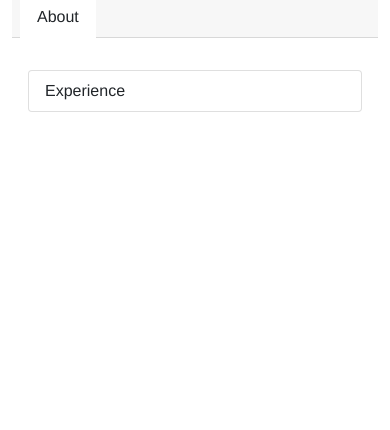
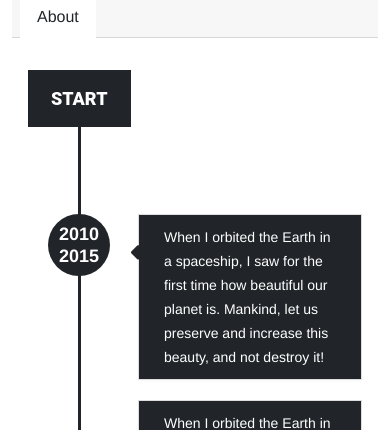
Before and after one commit to Hama99o/my-cv, a Vue app: page / in a window 390 px wide. Both pictures are taken after a click on the tab "Experience and Skill". Shown: the part 409-839 px from the top of the page. Built offline with nearby package versions, Linux system fonts and the light colour scheme.

Commit message:
exp updated

```diff
--- a/src/components/Experience.vue
+++ b/src/components/Experience.vue
@@ -1,7 +1,29 @@
 <template>
   <div>
     <b-list-group>
-      <b-list-group-item>Experience</b-list-group-item>
+      <section id="conference-timeline">
+       <div class="timeline-start" :class="bgnightmodeClass()">Start</div>
+       <div class="conference-center-line" :class="bgnightmodeClass()"></div>
+       <div class="conference-timeline-content">
+         <div class="timeline-article">
+           <div class="content-left-container">
+             <div class="content-left" :class="textAndBgSameClass()">
+               <p :class="textClass()">When I orbited the Earth in a spaceship, I saw for the first time how beautiful our planet is. Mankind, let us preserve and increase this beauty, and not destroy it! <span class="article-number">01</span></p>
+             </div>
+           </div>
+           <div class="content-right-container">
+             <div class="content-right" :class="textAndBgSameClass()">
+               <p :class="textClass()">When I orbited the Earth in a spaceship, I saw for the first time how beautiful our planet is. <span class="article-number">02</span></p>
+             </div>
+           </div>
+           <div class="meta-date" :class="bgnightmodeClass()">
+             <span class="date">2010</span>
+             <span class="month">2015</span>
+           </div>
+         </div>
+       </div>
+       <div class="timeline-end" :class="bgnightmodeClass()">Continue</div>
+      </section>
     </b-list-group>
   </div>
 </template>
@@ -10,10 +32,193 @@
 
 export default {
   name: 'Experience',
+  props: ['nightmode'],
   methods: {
+    bgnightmodeClass () {
+      return this.nightmode ? 'bg-white  text-dark' : 'bg-dark text-white'
+    },
+    textAndBgClass () {
+      return this.nightmode ? 'bg-white text-white' : 'bg-dark text-dark'
+    },
+    textClass () {
+      return this.nightmode ? 'text-dark' : 'text-white'
+    },
+    textAndBgSameClass () {
+      return this.nightmode ? 'bg-white text-white' : 'bg-dark text-dark'
+    }
   }
 }
 </script>
 
-<style scoped>
+<style scoped lang="css">
+/*===== Vertical Timeline =====*/
+#conference-timeline {
+  position: relative;
+  max-width: 920px;
+  width: 100%;
+  margin: 0 auto;
+}
+#conference-timeline .timeline-start,
+#conference-timeline .timeline-end {
+  display: table;
+  font-family: "Roboto", sans-serif;
+  font-size: 18px;
+  font-weight: 900;
+  text-transform: uppercase;
+  padding: 15px 23px;
+  max-width: 5%;
+  width: 100%;
+  text-align: center;
+  margin: 0 auto;
+}
+#conference-timeline .conference-center-line {
+  position: absolute;
+  width: 3px;
+  height: 100%;
+  top: 0;
+  left: 50%;
+  margin-left: -2px;
+  z-index: -1;
+}
+#conference-timeline .conference-timeline-content {
+  padding-top: 67px;
+  padding-bottom: 67px;
+}
+.timeline-article {
+  width: 100%;
+  height: 100%;
+  position: relative;
+  overflow: hidden;
+  margin: 20px 0;
+}
+.timeline-article .content-left-container,
+.timeline-article .content-right-container {
+  max-width: 44%;
+  width: 100%;
+}
+.timeline-article .timeline-author {
+  display: block;
+  font-weight: 400;
+  font-size: 14px;
+  line-height: 24px;
+  text-align: right;
+}
+.timeline-article .content-left,
+.timeline-article .content-right {
+  position: relative;
+  width: auto;
+  border: 1px solid #ddd;
+  box-shadow: 0 1px 3px rgba(0,0,0,.03);
+  padding: 27px 25px;
+}
+.timeline-article p {
+  margin: 0 0 0 60px;
+  padding: 0;
+  font-weight: 400;
+  font-size: 14px;
+  line-height: 24px;
+  position: relative;
+}
+.timeline-article p span.article-number {
+  position: absolute;
+  font-weight: 300;
+  font-size: 44px;
+  top: 10px;
+  left: -60px;
+}
+.timeline-article .content-left-container {
+  float: left;
+}
+.timeline-article .content-right-container {
+  float: right;
+}
+.timeline-article .content-left:before,
+.timeline-article .content-right:before{
+  position: absolute;
+  top: 20px;
+  font-size: 23px;
+  font-family: "FontAwesome";
+}
+.timeline-article .content-left:before {
+  content: "\f0da";
+  right: -8px;
+}
+.timeline-article .content-right:before {
+  content: "\f0d9";
+  left: -8px;
+}
+.timeline-article .meta-date {
+  position: absolute;
+  top: 0;
+  left: 50%;
+  width: 62px;
+  height: 62px;
+  margin-left: -31px;
+  border-radius: 100%;
+}
+.timeline-article .meta-date .date,
+.timeline-article .meta-date .month {
+  display: block;
+  text-align: center;
+  font-weight: 900;
+}
+.timeline-article .meta-date .date {
+  font-size: 18px;
+  line-height: 40px;
+}
+.timeline-article .meta-date .month {
+  font-size: 18px;
+  line-height: 5px;
+}
+/*===== // Vertical Timeline =====*/
+
+/*===== Resonsive Vertical Timeline =====*/
+@media only screen and (max-width: 830px) {
+  #conference-timeline .timeline-start,
+  #conference-timeline .timeline-end {
+    margin: 0;
+  }
+  #conference-timeline .conference-center-line {
+    margin-left: 0;
+    left: 50px;
+  }
+  .timeline-article .meta-date {
+    margin-left: 0;
+    left: 20px;
+  }
+  .timeline-article .content-left-container,
+  .timeline-article .content-right-container {
+    max-width: 100%;
+    width: auto;
+    float: none;
+    margin-left: 110px;
+    min-height: 53px;
+  }
+  .timeline-article .content-left-container {
+    margin-bottom: 20px;
+  }
+  .timeline-article .content-left,
+  .timeline-article .content-right {
+    padding: 10px 25px;
+    min-height: 65px;
+  }
+  .timeline-article .content-left:before {
+    content: "\f0d9";
+    right: auto;
+    left: -8px;
+  }
+  .timeline-article .content-right:before {
+    display: none;
+  }
+}
+@media only screen and (max-width: 400px) {
+  .timeline-article p {
+    margin: 0;
+  }
+  .timeline-article p span.article-number {
+    display: none;
+  }
+
+}
+/*===== // Resonsive Vertical Timeline =====*/
 </style>
```
